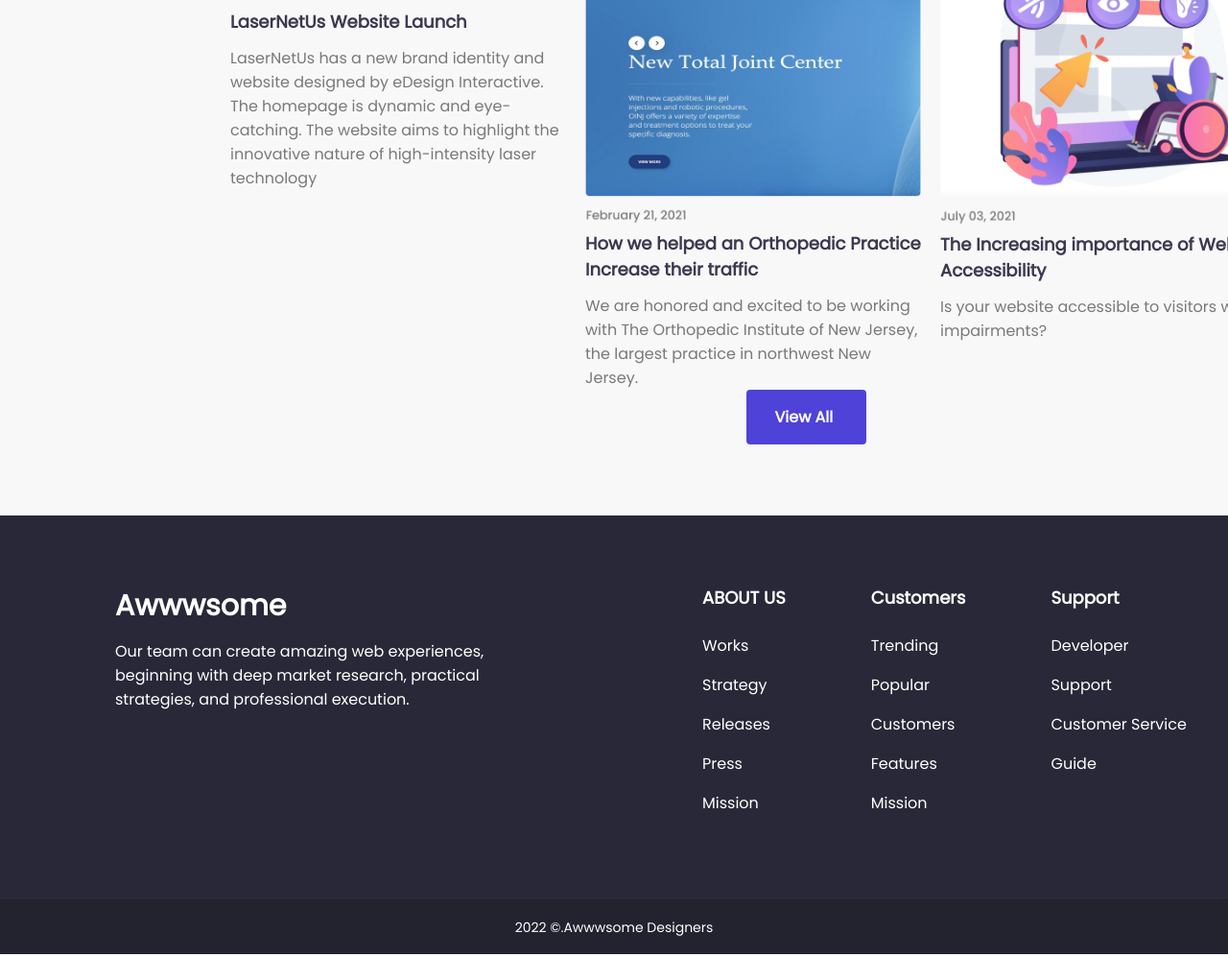
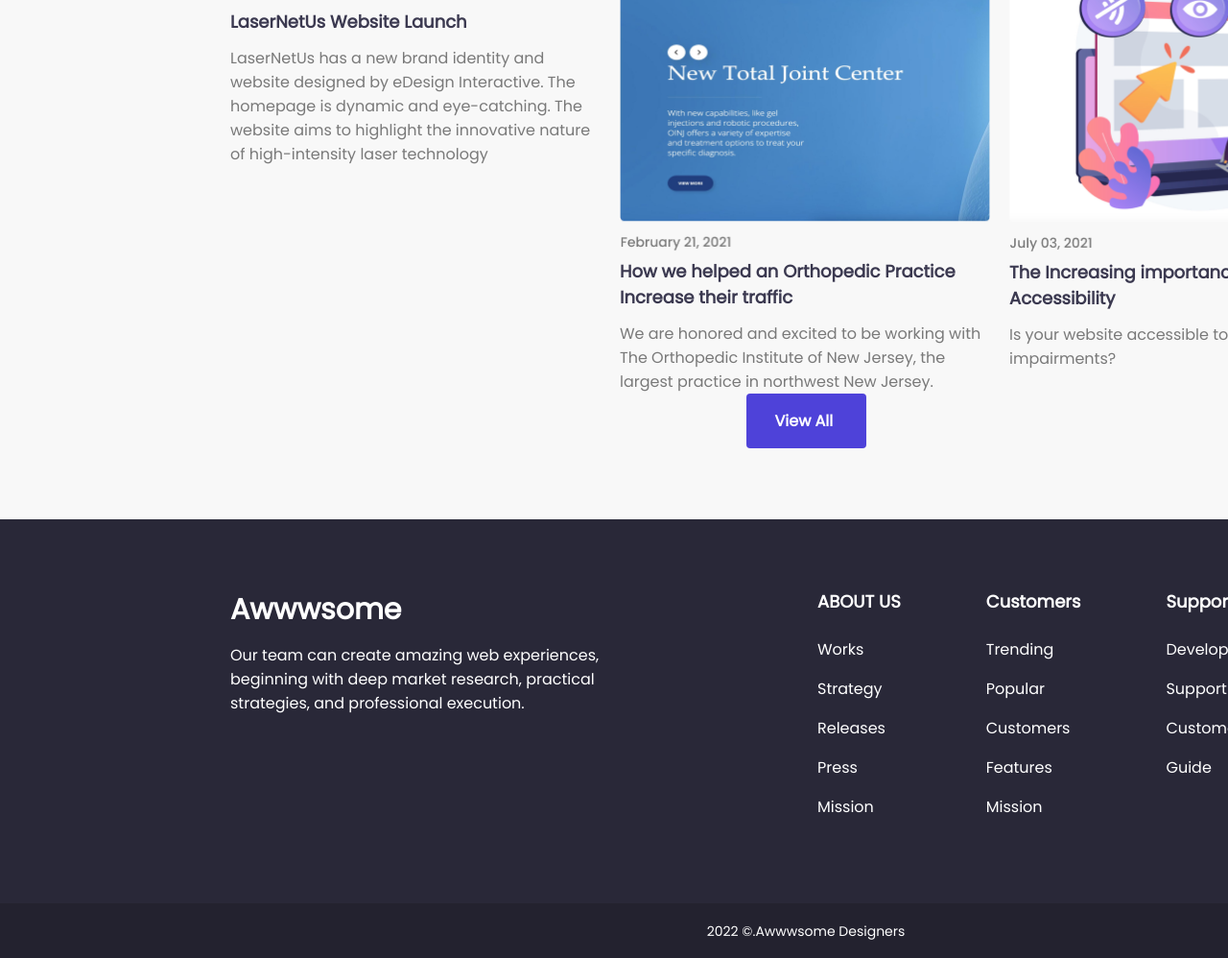
Before and after one commit to stutee/Leapfrog, a plain HTML site: page assignment/design-assignment-3/index.html in a window 1280 px wide. Shown: the part 1473-2471 px from the top of the page at 96% size. Drawn offline with Linux system fonts and the light colour scheme.

Commit message:
minor fixes

```diff
--- a/assignment/design-assignment-3/styles.css
+++ b/assignment/design-assignment-3/styles.css
@@ -273,7 +273,7 @@
 }
 
 .blog-1{
-    width:350px;
+    width:386px;
 }
 
 .blog-1:not(:last-child){
@@ -309,6 +309,7 @@
 
 .fifth-left{
     width:398px;
+    margin-left:120px;
 }
 
 .fifth-content{
@@ -356,4 +357,7 @@
     color:white;
     font-size:14px;
     font-weight:500;
+    width:1440px;
+    padding-left:120px;
+    padding-right:120px;
 }
```
Also changed, not shown: index.html (+0 -2 lines).
